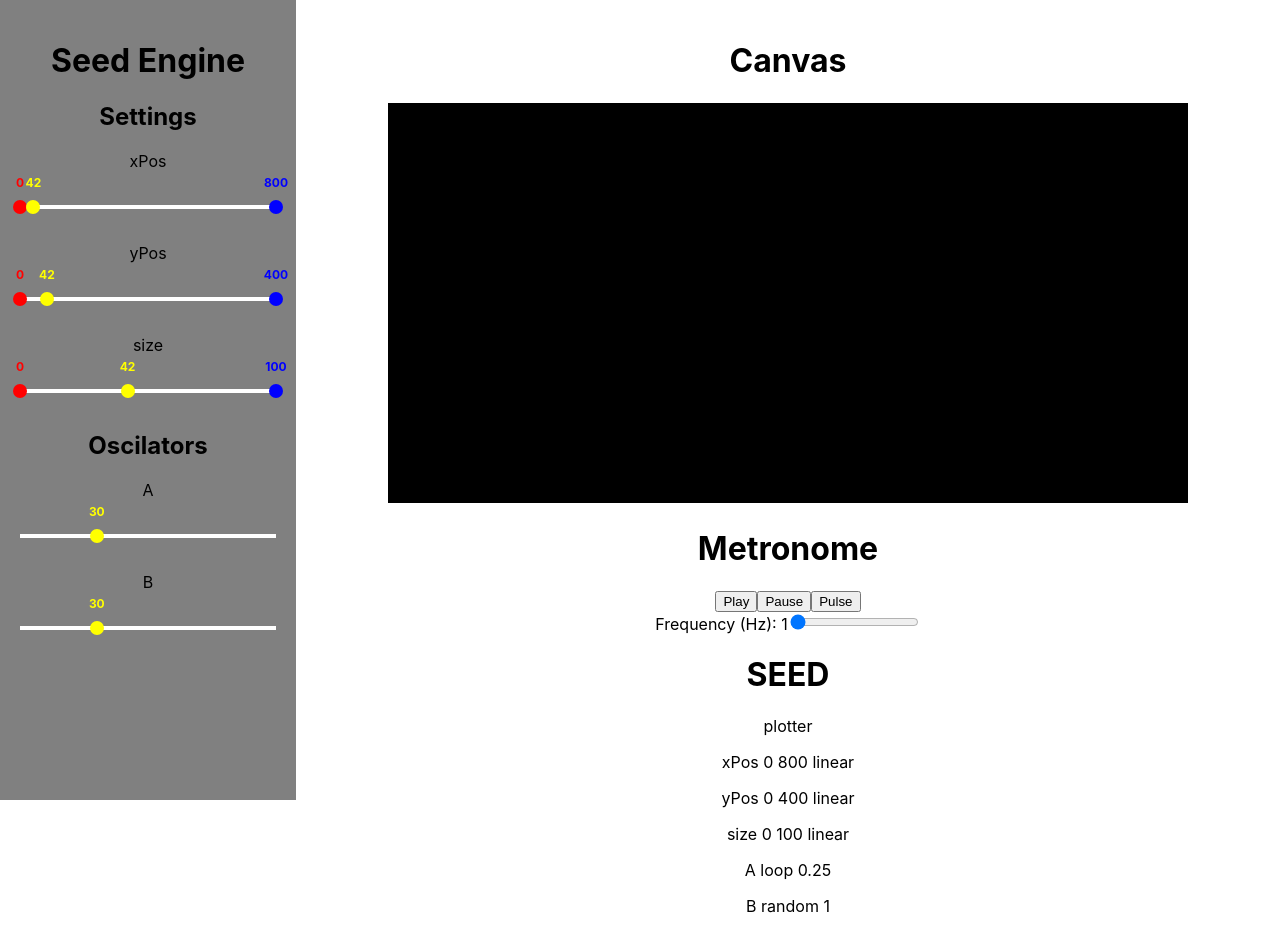
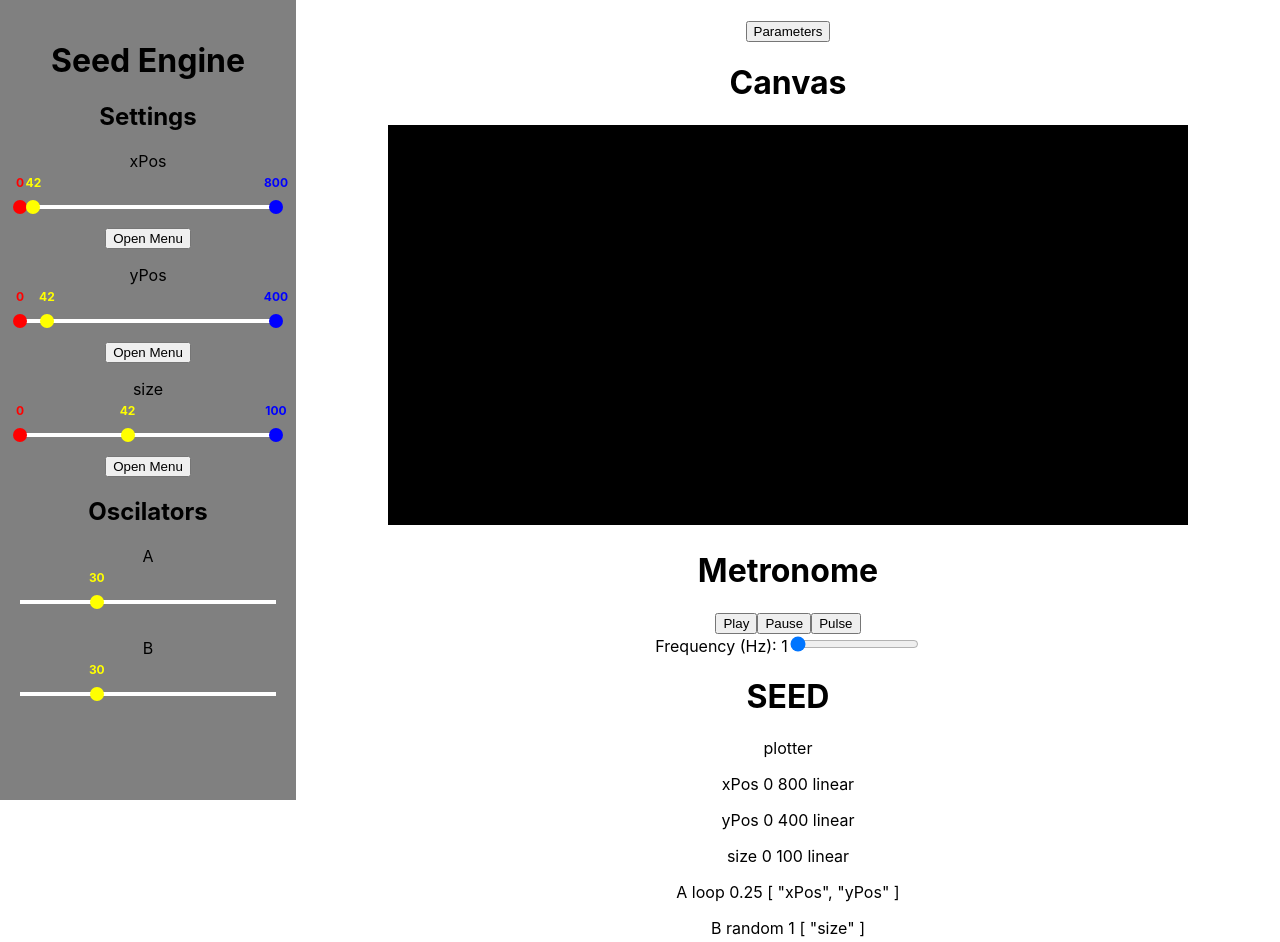
Before and after one commit to Simon-Sprouse/ArtSeedEngine, a React (Create React App) app in the folder my-app/: page / in a window 1280 px wide. Shown: the top 942 px of the page. Built offline with nearby package versions, Linux system fonts and the light colour scheme.

Commit message:
oscilator attach

```diff
--- a/my-app/src/App.js
+++ b/my-app/src/App.js
@@ -38,6 +38,7 @@ function App() {
             </div>
 
             <div className="main-content">
+                <button onClick={() => console.log("Parameters: ", JSON.stringify(parameters, null, 2))}>Parameters</button>
                 <Canvas parameters={parameters}/>
                 <Metronome parameters={parameters} setParameters={setParameters}/>
 
@@ -50,7 +51,7 @@ function App() {
                 <h1>SEED</h1>
                 <p>{parameters.engine}</p>
                 {Object.entries(parameters.settings).map(([key, values]) => (
-                    <p>
+                    <p key={key}>
                         {key + " "}
                         {values.lBound + " "}
                         {values.rBound + " "}
@@ -58,11 +59,11 @@ function App() {
                     </p>
                 ))}
                 {Object.entries(parameters.oscilators).map(([key, values]) => (
-                    <p>
+                    <p key={key}>
                         {key + " "}
                         {values.type + " "}
                         {values.step + " "}
-                        {JSON.stringify(values.attatchedTo, null,  2)}
+                        {JSON.stringify(values.attachedTo, null,  2)}
                     </p>
                 ))}
 
@@ -70,10 +71,10 @@ function App() {
                 {/* STATE */}
                 <h1>STATE</h1>
                 {Object.entries(parameters.settings).map(([key, values]) => (
-                    <p>{key}: {values.pos}</p>
+                    <p key={key}>{key}: {values.pos}</p>
                 ))}
                 {Object.entries(parameters.oscilators).map(([key, values]) => (
-                    <p>{key}: {values.pos}</p>
+                    <p key={key}>{key}: {values.pos}</p>
                 ))}
 
 
--- a/my-app/src/CustomRange.js
+++ b/my-app/src/CustomRange.js
@@ -1,7 +1,11 @@
 import { useState, useEffect } from 'react';
 import './Range.css';
 
-function CustomRange({ min, max, lBound, rBound, pos, onChange }) {
+import CustomRangeMenu from './CustomRangeMenu';
+
+function CustomRange({ oscilators, dimension, min, max, lBound, rBound, pos, handleChange }) {
+
+    // dimensions a string like "xPos", "size" etc
 
     const [dragging, setDragging] = useState(null);
     const [sliderRect, setSliderRect] = useState(null);
@@ -37,20 +41,20 @@ function CustomRange({ min, max, lBound, rBound, pos, onChange }) {
         if (dragging === "lBound") {
 
             const newLBound = Math.min(Math.max(newValue, min), rBound - 1);
-            onChange("lBound", newLBound);
-            onChange("pos", Math.max(pos, newLBound));
+            handleChange("settings", dimension, "lBound", newLBound);
+            handleChange("settings", dimension, "pos", Math.max(pos, newLBound));
 
         } else if (dragging === "rBound") {
 
             const newRBound = Math.max(Math.min(newValue, max), lBound + 1);
-            onChange("rBound", newRBound);
-            onChange("pos", Math.min(pos, newRBound));
+            handleChange("settings", dimension, "rBound", newRBound);
+            handleChange("settings", dimension, "pos", Math.min(pos, newRBound));
 
 
         } else if (dragging === "pos") {
 
             const newPos = Math.max(Math.min(newValue, rBound), lBound);
-            onChange("pos", newPos);
+            handleChange("settings", dimension, "pos", newPos);
 
         }
     }
@@ -76,6 +80,7 @@ function CustomRange({ min, max, lBound, rBound, pos, onChange }) {
     }
 
     return (
+        <div>
             <div className="slider-container">
                 <div className="slider-track">
 
@@ -113,6 +118,12 @@ function CustomRange({ min, max, lBound, rBound, pos, onChange }) {
                     </div>
                 </div>
             </div>
+
+
+            <CustomRangeMenu dimension={dimension} oscilators={oscilators} handleChange={handleChange}/>
+
+
+        </div>
     );
 }
 
--- /dev/null
+++ b/my-app/src/CustomRangeMenu.js
@@ -0,0 +1,77 @@
+import { useState, useEffect } from "react";
+
+function CustomRangeMenu({ dimension, oscilators, handleChange }) {
+
+    const [isOpen, setIsOpen] = useState(false);
+    const [selectedOscillator, setSelectedOscillator] = useState("");
+
+    // initialize with current Oscilator
+    useEffect(() => {
+        let found = false;
+        for (const [key, oscillator] of Object.entries(oscilators)) {
+            if (oscillator.attachedTo.includes(dimension)) {
+                setSelectedOscillator(key);
+                found = true;
+                break;
+            }
+        }
+
+        if (!found) {
+            setSelectedOscillator("None");
+        }
+    }, [dimension, oscilators]);
+
+
+    const handleSelectChange = (event) => {
+
+        // Remove the current dimension from the old oscilator
+        if (selectedOscillator != "None") {
+            const attachedList = oscilators[selectedOscillator].attachedTo;
+            const removedList = attachedList.filter(item => item !== dimension);
+            handleChange("oscilators", selectedOscillator, "attachedTo", removedList);
+        }
+
+
+
+        // Add the current dimension to the new oscilator
+        const selectedValue = event.target.value;
+        setSelectedOscillator(selectedValue);
+
+        if (selectedValue != "None") {
+            const listToModify = oscilators[selectedValue].attachedTo;
+            const newList = [ ...listToModify, dimension ];
+            handleChange("oscilators", selectedValue, "attachedTo", newList);
+        }
+
+
+    };
+
+
+
+    return (
+        <div>
+            {!isOpen && (
+                <div>
+                    <button onClick={() => setIsOpen(true)}>Open Menu</button>
+                </div>
+            )}
+            {isOpen && (
+                <div>
+                    <button onClick={() => setIsOpen(false)}>Close Menu</button>
+                    <p>Attach Oscilator</p>
+                    <select value={selectedOscillator} onChange={handleSelectChange}>
+                        <option value="" disabled>Select an oscillator</option>
+                        <option value="None">None</option>
+                        {Object.keys(oscilators).map((key) => (
+                            <option key={key} value={key}>
+                                {key}
+                            </option>
+                        ))}
+                    </select>
+                </div>
+            )}
+        </div>
+    );
+}
+
+export default CustomRangeMenu;
--- a/my-app/src/SideBar.js
+++ b/my-app/src/SideBar.js
@@ -19,20 +19,21 @@ function SideBar({ parameters, handleChange }) {
                 // dimensions: xPos, yPos, size ...
                 // traits: {input, min, max, lBound, rBound, pos, ... scale ... }
 
-
-                console.log("Rendering dimension:", dimension);
                 if (traits.input == "CustomRange") {
                     return (
                         <div key={dimension} className="range-item">
                             <p>{dimension}</p>
                             <CustomRange
+                                oscilators={parameters.oscilators}
+                                dimension={dimension}
                                 min={traits.min}
                                 max={traits.max}
                                 lBound={traits.lBound}
                                 rBound={traits.rBound}
                                 pos={traits.pos}
-                                onChange={(trait, newValue) => handleChange("settings", dimension, trait, newValue)} // trait: lBound
+                                handleChange={handleChange} // trait: lBound
                             />
+
                         </div>
                     )
                 }
@@ -46,7 +47,6 @@ function SideBar({ parameters, handleChange }) {
                 // oscilators: A, B ...
                 // traits: {type, step, attachedTo, ... pos ... }
 
-                console.log("Rendering oscillator:", oscilator);
                 // no if statement, I can assume all oscilators use the same component
                 return (
                     <div key={oscilator} className="range-item">
@@ -55,6 +55,7 @@ function SideBar({ parameters, handleChange }) {
                             pos={traits.pos}
                             onChange={(trait, newValue) => handleChange("oscilators", oscilator, trait, newValue)} // trait: lBound
                         />
+
                     </div>
                 )
 
```
Lines whose indentation alone changed are shown as unchanged.
